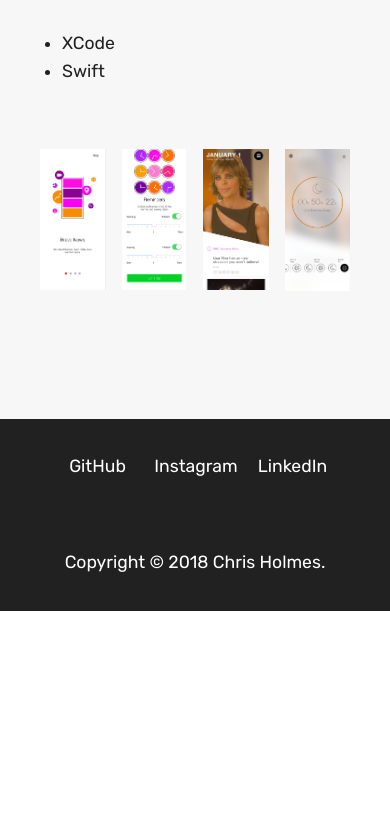
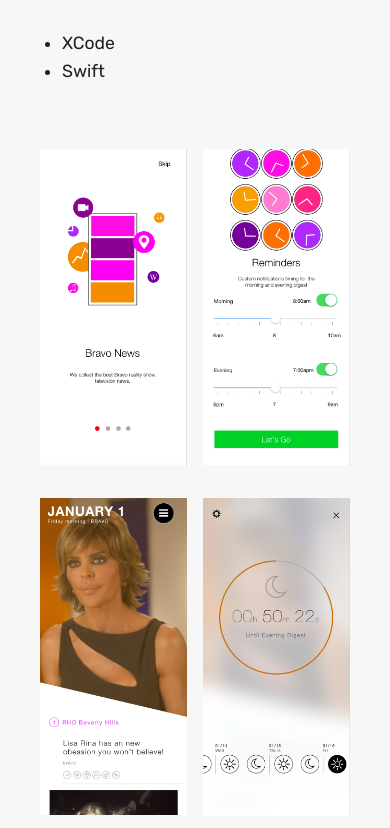
Before and after one commit to chrisholmesdesigns/chrisholmes.design, a plain HTML site: page mobile.html in a window 390 px wide. Shown: the part 3056-3884 px from the top of the page. Before the commit the page ends 3667 px from the top, so only its background shows below. Drawn offline with nearby package versions, Linux system fonts and the light colour scheme.

Commit message:
added breakpoints for mobile

```diff
--- a/mobile.html
+++ b/mobile.html
@@ -189,16 +189,16 @@
           </ul>
         </div>
 
-        <div class="col-xs-3">
+        <div class="col-xs-6 col-md-3">
           <img src="/images/bravo/opening.png" alt="Bravo">
         </div>
-        <div class="col-xs-3">
+        <div class="col-xs-6 col-md-3">
           <img src="/images/bravo/reminder.png" alt="Bravo">
         </div>
-        <div class="col-xs-3">
+        <div class="col-xs-6 col-md-3">
           <img src="/images/bravo/lrina_articles.png" alt="Bravo">
         </div>
-        <div class="col-xs-3">
+        <div class="col-xs-6 col-md-3">
           <img src="/images/bravo/lina_setup.png" alt="Bravo">
         </div>
 
```
Also changed, not shown: neigh.html (+4 -4 lines), yelpcamp.html (+1 -1 lines).
